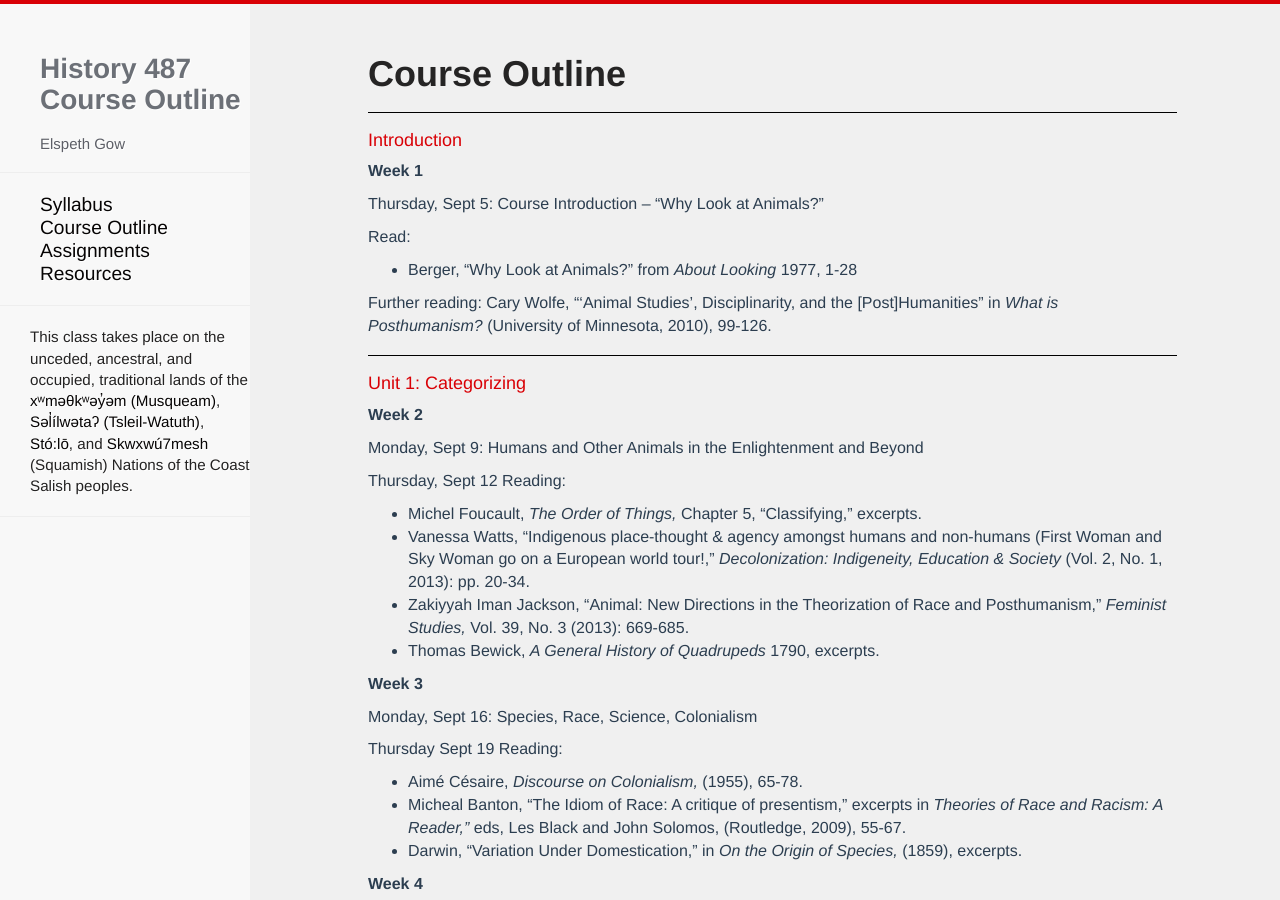
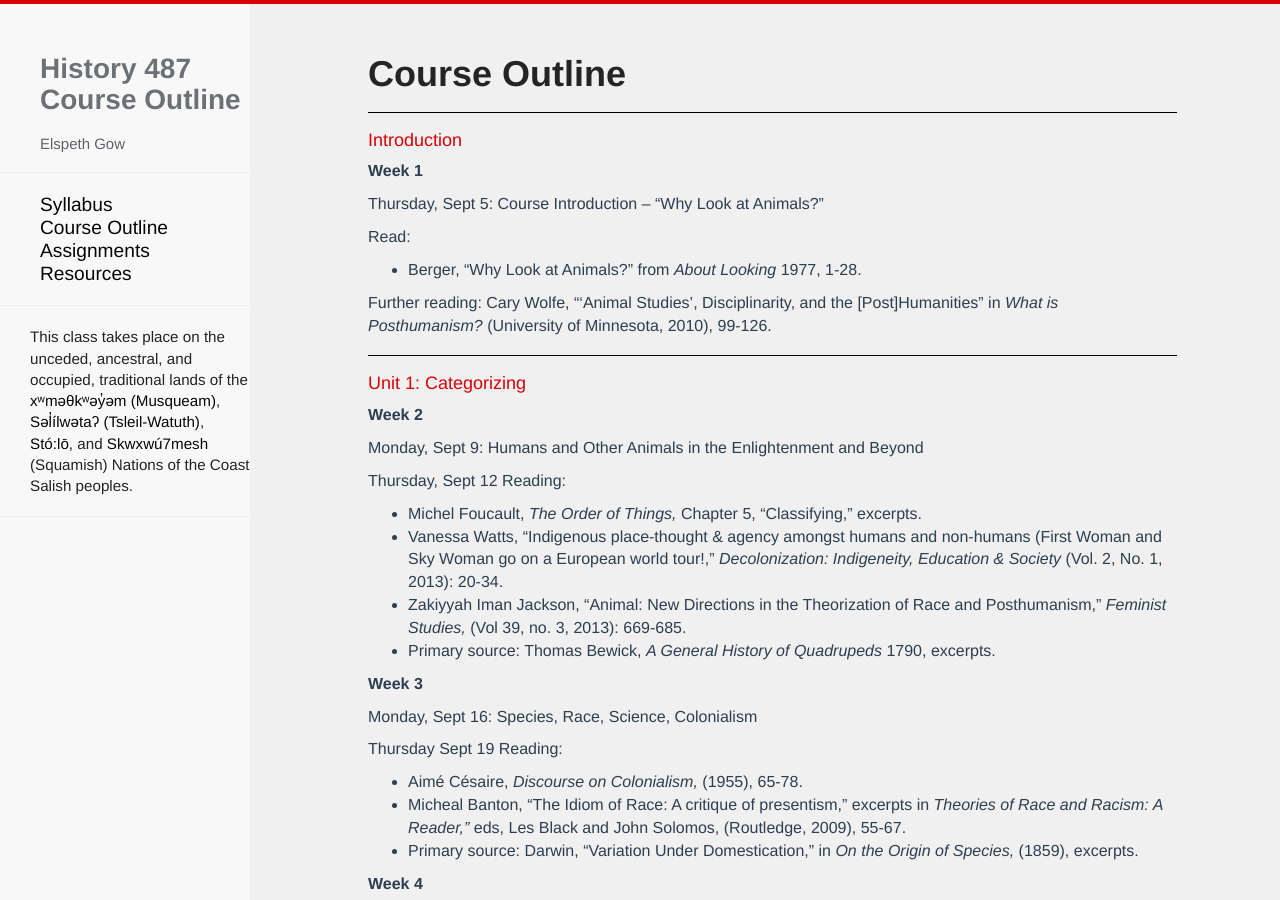
Before and after one commit to esgow/HIST487, a Jekyll site: the page built from outline.md, in a window 1280 px wide and 900 px high. Built offline with Jekyll 4.4.1, drawn with Linux system fonts in a browser that asks for light colours; nearby versions of some CDN libraries; our own code applies the rules of GitHub Pages for plain Markdown files; Markdown is read by kramdown in place of the engine named in the settings; a script that is not in the unit is left out; some of the changed text lies outside the part shown.

Commit message:
Update outline.md

```diff
--- a/outline.md
+++ b/outline.md
@@ -8,7 +8,7 @@
 Thursday, Sept 5: <em class="u">Course Introduction – “Why Look at Animals?"</em>
 
 Read:
-* Berger, “Why Look at Animals?” from *About Looking* 1977, 1-28
+* Berger, “Why Look at Animals?” from *About Looking* 1977, 1-28.
 
 Further reading:
 Cary Wolfe, "'Animal Studies', Disciplinarity, and the [Post]Humanities" in *What is Posthumanism?* (University of Minnesota, 2010), 99-126.
@@ -25,10 +25,10 @@ Monday, Sept 9: <em class="u">Humans and Other Animals in the Enlightenment and
 Thursday, Sept 12 Reading:
 
 *	Michel Foucault, *The Order of Things,* Chapter 5, “Classifying,” excerpts.
-*	Vanessa Watts, "Indigenous place-thought & agency amongst humans and non-humans (First Woman and Sky Woman go on a European world tour!," *Decolonization: Indigeneity, Education & Society* (Vol. 2,  No. 1,  2013): pp. 20-34.
+*	Vanessa Watts, "Indigenous place-thought & agency amongst humans and non-humans (First Woman and Sky Woman go on a European world tour!," *Decolonization: Indigeneity, Education & Society* (Vol. 2,  No. 1,  2013): 20-34.
 * Zakiyyah Iman Jackson, "Animal: New Directions in the Theorization of Race and Posthumanism," *Feminist Studies,*
-Vol. 39, No. 3 (2013): 669-685.
-*	Thomas Bewick, *A General History of Quadrupeds* 1790, excerpts.
+(Vol 39, no. 3, 2013): 669-685.
+*	Primary source: Thomas Bewick, *A General History of Quadrupeds* 1790, excerpts.
 
 
 
@@ -41,7 +41,7 @@ Monday, Sept 16: <em class="u">Species, Race, Science, Colonialism</em>
 Thursday Sept 19 Reading:
 *	Aimé Césaire, *Discourse on Colonialism,* (1955), 65-78.
 *	Micheal Banton, "The Idiom of Race: A critique of presentism," excerpts in *Theories of Race and Racism: A Reader,"* eds, Les Black and John Solomos, (Routledge, 2009), 55-67.
-*	Darwin, "Variation Under Domestication," in *On the Origin of Species,* (1859), excerpts.
+*	Primary source: Darwin, "Variation Under Domestication," in *On the Origin of Species,* (1859), excerpts.
 
 
 **Week 4**
@@ -98,7 +98,7 @@ Thursday, Oct 17 Reading:
 * Karen Rader, *Making Mice,* (Princeton University Press, 2004), excerpts.
 * Donna Haraway,"Mice into Wormholes: A Technoscience Fugue in Two Parts" in *Modest_Witness@Second_Millenium.FemaleMan Meets_OncoMouse* 1996, "Part 1: Kinship," excerpts.
 
-* [[insert p source OncoMouse pic]]
+* Primary source: [[insert p source OncoMouse pic]]
 
 ![alt text](images/oncomouse.jpeg "Logo Title Text 1")
 
@@ -116,6 +116,7 @@ Thursday, Oct 24 Reading:
 * Jamie Lorimer and Clemens Dresen, "From 'Nazi Cows' to Cosmopolitan 'Ecological Engineers': Specifying Rewilding Through a History of Heck Cattle," *Annals of the American Association of Geographers* (Vol 106 no 3, 2016): 631-652.
 * Elizabeth Hennessy, "Producing ‘prehistoric’ life: Conservation breeding and the remaking of wildlife genealogies," *Geoforum* (Vol 49, 2013), 71-80.
 
+Primary sources:
 * Peruse the Operation Taurus website: http://taurosprogramme.com/home/breeding-programme/
 * And the Rewilding Project website: https://rewildingeurope.com/rewilding-in-action/wildlife-comeback/tauros/
 
@@ -131,8 +132,7 @@ Monday, Oct 28: <em class="u">Heritage Breeds and Colonial Nostalgia</em>
 Thursday, Oct 31 Reading:
 * Scott Magelssen, "Resuscitating the Extinct: The Backbreeding of Historic Animals at U.S. Living History Museums," *TDR* Vol. 47, no. 4 (Winter, 2003): pp. 98-109.
 * Rodney Harrison, "On Heritage Ontologies: Rethinking the Material Worlds of Heritage," *Anthropological Quarterly; Washington* (Vol 91 no. 4 Fall 2018): 1365-1383.
-
-Primary source: John Worrell, "How Do You Test History in a Lab?" *Rural Visitor,* (Vol XIX no. 1, 1974):4-6.
+* Primary source: John Worrell, "How Do You Test History in a Lab?" *Rural Visitor,* (Vol XIX no. 1, 1974):4-6.
 
 #### Unit 4: Cloning
 
```
